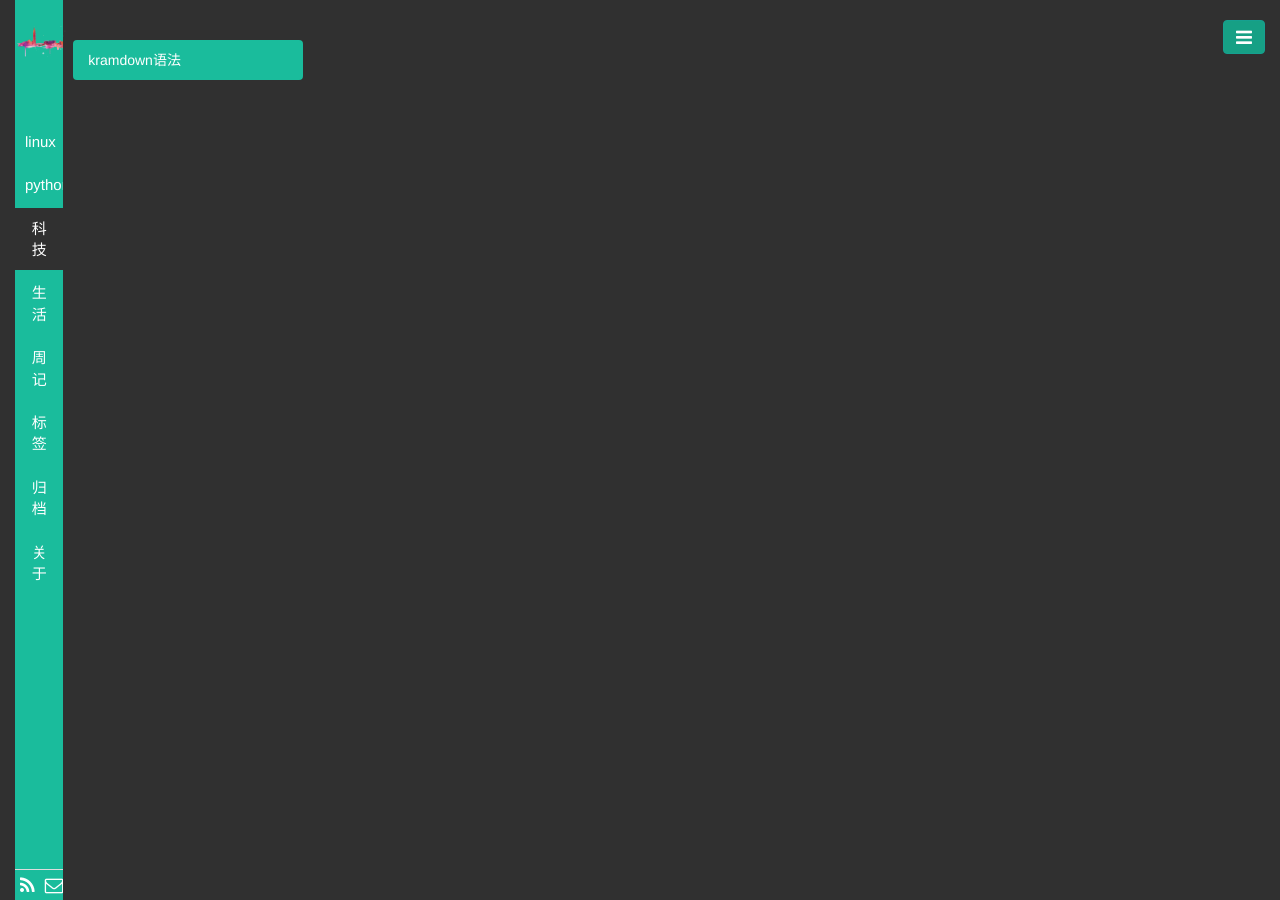
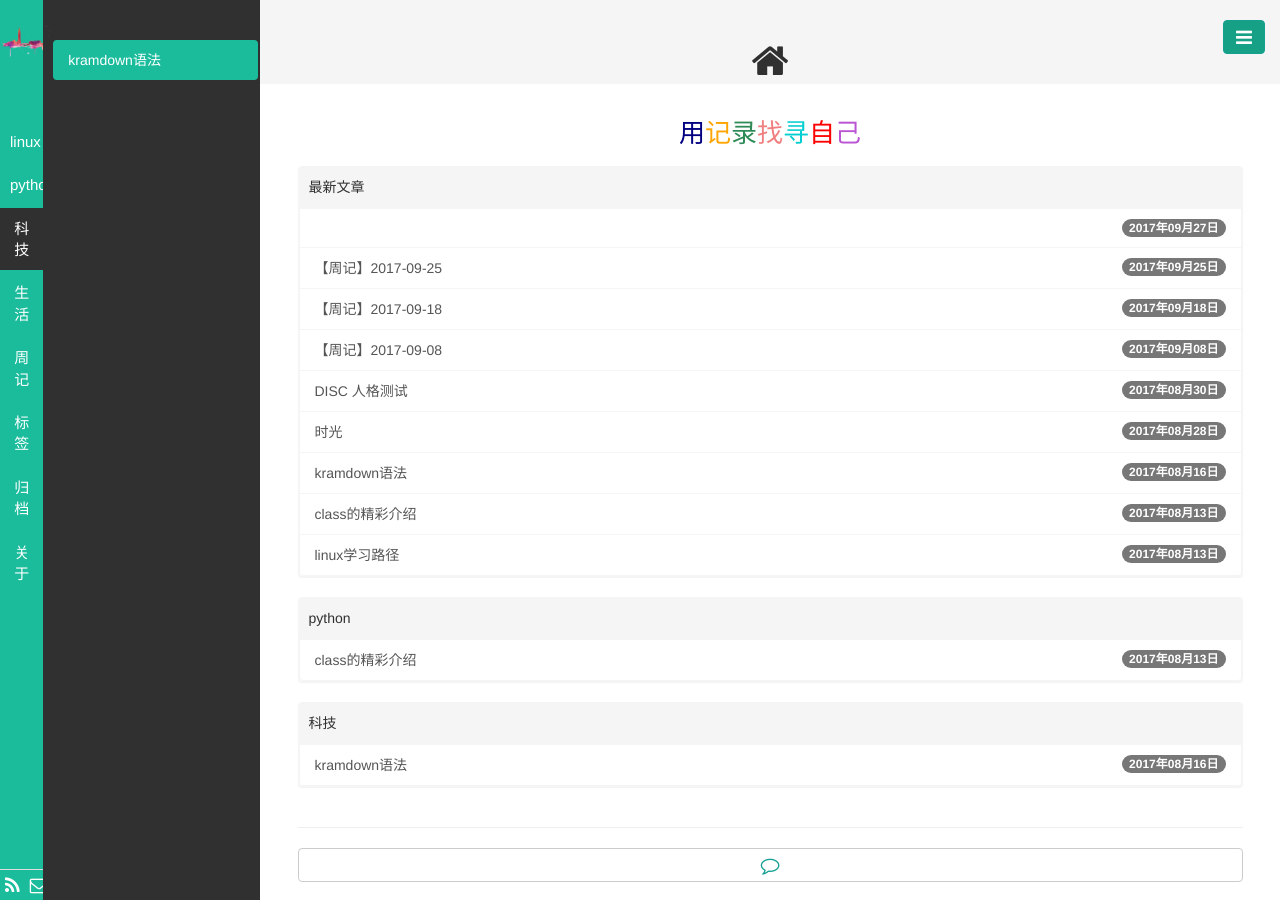
Before and after one commit to Longhaier/longhaier.github.io, a Jekyll site: the page built from index.html, in a window 1280 px wide. Built offline with Jekyll 4.4.1, drawn with Linux system fonts in a browser that asks for light colours; the list of posts is cut into pages by our own code.

Commit message:
Update navside.html

```diff
--- a/_includes/navside.html
+++ b/_includes/navside.html
@@ -1,4 +1,4 @@
-<div class="col-md-3 col-lg-3 col-sm-13 col-xs-13 aside visible-md visible-lg" style="width:260px>
+<div class="col-md-3 col-lg-3 col-sm-13 col-xs-13 aside visible-md visible-lg" style="width:260px">
   <div class="row">
     <div class="col-md-2 col-xs-2 aside1">
       <br>
```
